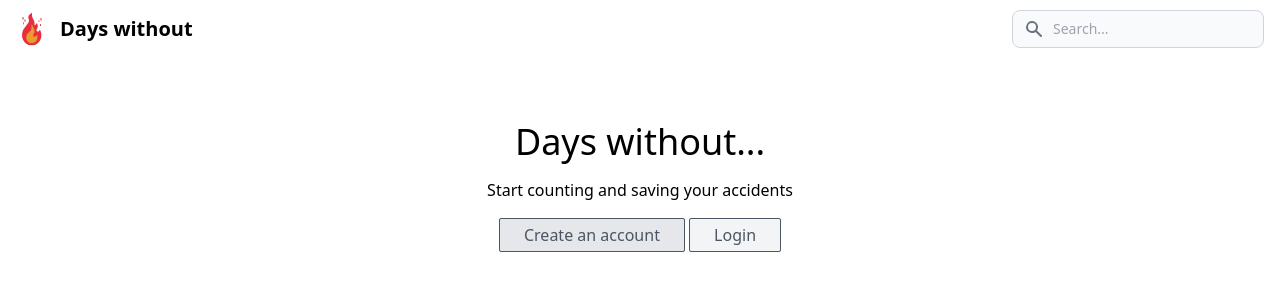
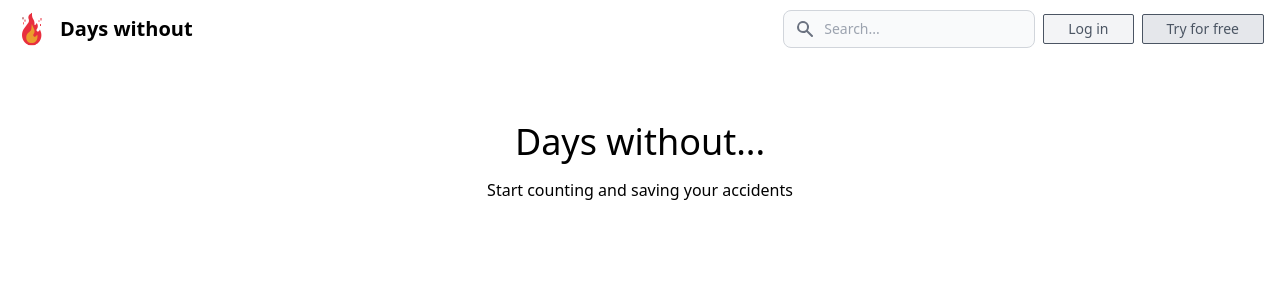
Before and after one commit to leflores-fisi/days-without-accidents, a PHP site: page /index.php in a window 1280 px wide. Shown: the top 300 px of the page. Run offline with PHP 8.4, Linux system fonts and the light colour scheme; some libraries are stand-ins or nearby versions.

Commit message:
Move register and login buttons to header

```diff
--- a/index.php
+++ b/index.php
@@ -8,12 +8,6 @@
     <h1 class="text-4xl mt-16 mb-4">Days without...</h1>
     <span>Start counting and saving your accidents</span>
     <div class="block justify-center">
-      <a class="inline-block m-auto bg-gray-200 font-thin w-fit border border-gray-600 px-6 py-1 mt-4 text-gray-600 rounded-sm" href="register.php">
-        Create an account
-      </a>
-      <a class="inline-block m-auto bg-gray-100 font-thin w-fit border border-gray-600 px-6 py-1 mt-4 text-gray-600 rounded-sm" href="login.php">
-        Login
-      </a>
     </div>
   </div>
 </main>
--- a/partials/header.php
+++ b/partials/header.php
@@ -1,3 +1,6 @@
+<?php
+  $fileName = substr($_SERVER["SCRIPT_NAME"], strrpos($_SERVER["SCRIPT_NAME"], "/") + 1);
+?>
 <!DOCTYPE html>
 <html lang="en">
 
@@ -11,13 +14,13 @@
 
 <body class="h-full min-h-full">
   <header>
-
     <nav class="bg-white border-gray-200 px-2 sm:px-4 py-2.5 dark:bg-gray-800">
       <div class="container flex flex-wrap justify-between items-center mx-auto">
         <a href="index.php" class="flex items-center">
           <img src="public/assets/logo.png" class="mr-3 h-6 sm:h-9 w-8" alt="DWA Logo" />
           <span class="self-center text-xl font-semibold whitespace-nowrap dark:text-white">Days without</span>
         </a>
+        <?php if ($fileName != "login.php" && $fileName != "register.php"): ?>
           <div class="flex md:order-2">
             <div class="hidden relative mr-3 md:mr-0 md:block">
               <div class="flex absolute inset-y-0 left-0 items-center pl-3 pointer-events-none">
@@ -29,8 +32,16 @@
             </div>
             <?php if (isset($_SESSION["user"])): ?>
               <a href="logout.php">Logout</a>
+            <?php else: ?>
+              <a class="inline-block m-auto bg-gray-100 font-thin w-fit border border-gray-600 px-6 mx-2 py-1 text-sm text-gray-600 rounded-sm" href="login.php">
+                Log in
+              </a>
+              <a class="inline-block m-auto bg-gray-200 font-thin w-fit border border-gray-600 px-6 py-1 text-sm text-gray-600 rounded-sm" href="register.php">
+                Try for free
+              </a>
             <?php endif ?>
           </div>
+        <?php endif ?>
       </div>
     </nav>
   </header>
```
Lines whose indentation alone changed are shown as unchanged.
